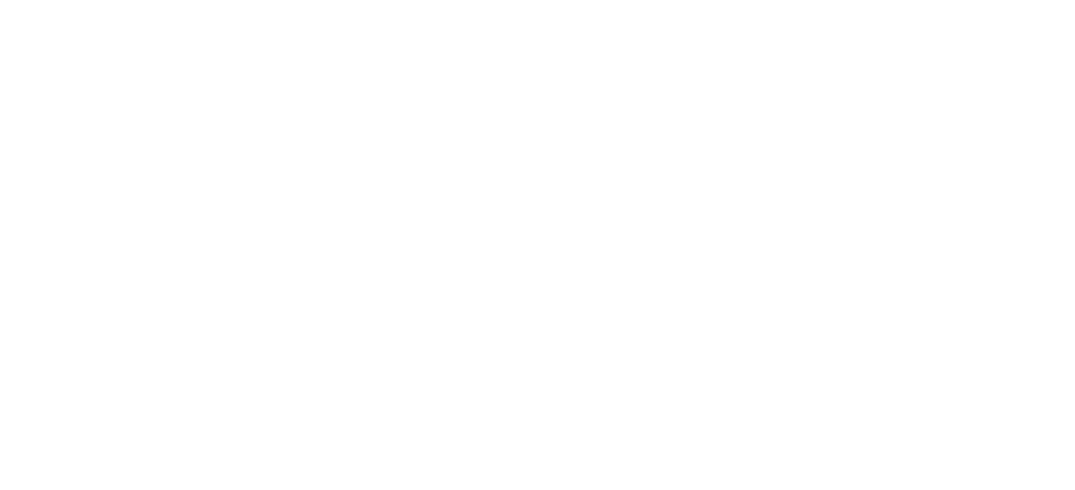
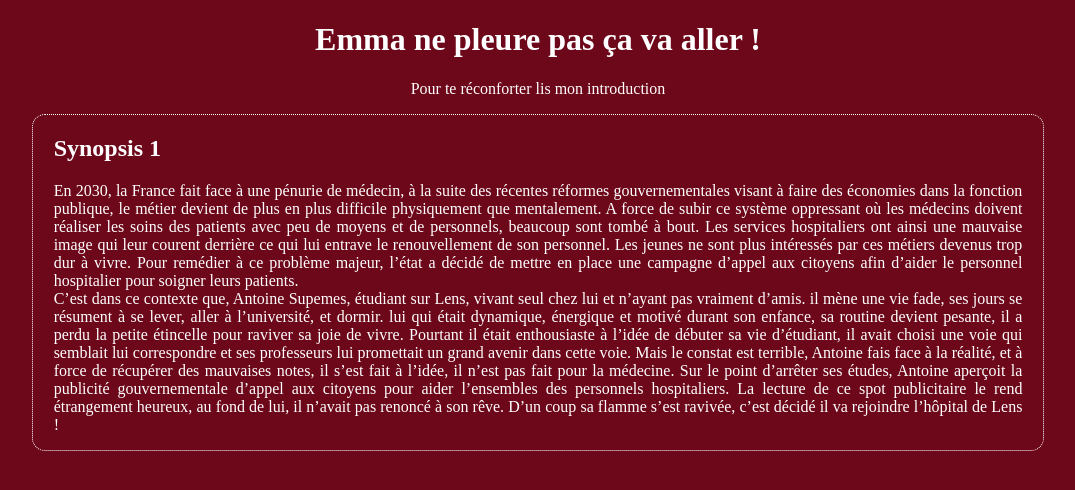
Before and after one commit to LouisVermeire/Entrainement, a plain HTML site: page index.html in a window 1280 px wide. Shown: the whole page, without its empty margins (102-1177 px from the left). Drawn offline with Linux system fonts and the light colour scheme.

Commit message:
ajout de contenu et de mise en forme

```diff
--- a/index.html
+++ b/index.html
@@ -1,9 +1,28 @@
 <!DOCTYPE html>
 <html>
-<head>
-	<title></title>
-</head>
-<body>
+	<head>
+		<title>Entrainement</title>
+		<meta charset="utf-8" lang="fr-FR">
+		<link rel="stylesheet" type="text/css" href="style.css">
+	</head>
+	<body>
+		<div id="main" class="clearfix">
+			<div id="titre"><h1>Emma ne pleure pas ça va aller !</h1>
+				<p>Pour te réconforter lis mon introduction</p>
+			</div>
 
-</body>
+			<div class="contenu">
+				<div id="Synopsis">
+					<div id="Synopsis1">
+						<h2>Synopsis 1</h2>
+						<p>En 2030, la France fait face à une pénurie de médecin, à la suite des récentes réformes gouvernementales visant à faire des économies dans la fonction publique, le métier devient de plus en plus difficile physiquement que mentalement. A force de subir ce système oppressant où les médecins doivent réaliser les soins des patients avec peu de moyens et de personnels, beaucoup sont tombé à bout. Les services hospitaliers ont ainsi une mauvaise image qui leur courent derrière ce qui lui entrave le renouvellement de son personnel. Les jeunes ne sont plus intéressés par ces métiers devenus trop dur à vivre. Pour remédier à ce problème majeur, l’état a décidé de mettre en place une campagne d’appel aux citoyens afin d’aider le personnel hospitalier pour soigner leurs patients.
+							<br>
+							C’est dans ce contexte que, Antoine Supemes, étudiant sur Lens, vivant seul chez lui et n’ayant pas vraiment d’amis. il mène une vie fade, ses jours se résument à se lever, aller à l’université, et dormir. lui qui était dynamique, énergique et motivé durant son enfance, sa routine devient pesante, il a perdu la petite étincelle pour raviver sa joie de vivre. Pourtant il était enthousiaste à l’idée de débuter sa vie d’étudiant, il avait choisi une voie qui semblait lui correspondre et ses professeurs lui promettait un grand avenir dans cette voie. Mais le constat est terrible, Antoine fais face à la réalité, et à force de récupérer des mauvaises notes, il s’est fait à l’idée, il n’est pas fait pour la médecine. Sur le point d’arrêter ses études, Antoine aperçoit la publicité gouvernementale d’appel aux citoyens pour aider l’ensembles des personnels hospitaliers. La lecture de ce spot publicitaire le rend étrangement heureux, au fond de lui, il n’avait pas renoncé à son rêve. D’un coup sa flamme s’est ravivée, c’est décidé il va rejoindre l’hôpital de Lens !
+						</p>
+					</div>
+				</div>
+			</div>
+		</div>
+
+	</body>
 </html>
--- a/style.css
+++ b/style.css
@@ -1,3 +1,55 @@
 body{
-	width: 70%;
+background-color: #6D071A;
+font-family: Marvel;
+color: white;
 }
+.clearfix:after {
+display: block;
+content: '';
+clear: both;
+/* astuce du clearfix :
+lorsqu'on utilise des float (left ou right) on est obligé de
+mettre un element block qui fait un clear derriere le dernier
+element floattant .... sinon ca foutra le bazar !!!
+c'est comme ca ....
+Pour éviter de devoir écrire une balise qui ne sert qu'a faire un clear
+dans mon html
+- par exemple <div style="clear:both"></div> ...
+je pars du principe ou le pseudo element :after peut faire le job
+concretement :
+<div class="clearfix"> <!-- element qui englobe des float -->
+:before
+<div style="float:left">machin qui float</div>
+<div style="float:right">machin qui float aussi</div>
+:after <!-- after va faire le clear grace a la classe clearfix -->
+</div>
+*/
+}
+.contenu {
+width: 80%;
+margin: auto;
+/* ici je me sers de la classe .contenu pour centrer mon contenu dans
+chaque couche de mon site
+<div id="header">
+<div class="contenu">
+	mon contenu centré a 1000px de large...
+</div>
+</div>
+*/
+}
+#main{
+text-align: center;
+margin: auto;
+}
+#Synopsis1{
+	padding:  0% 2%;
+text-align: justify;
+border: dotted white 1px ;
+border-radius: 13px;
+ -webkit-transition: background-color 1s, border-radius 1s, -webkit-transform 1.5s;
+}
+
+#Synopsis1:hover{
+	background-color: #6D191B;
+	border-radius: 5px;
+}
```
